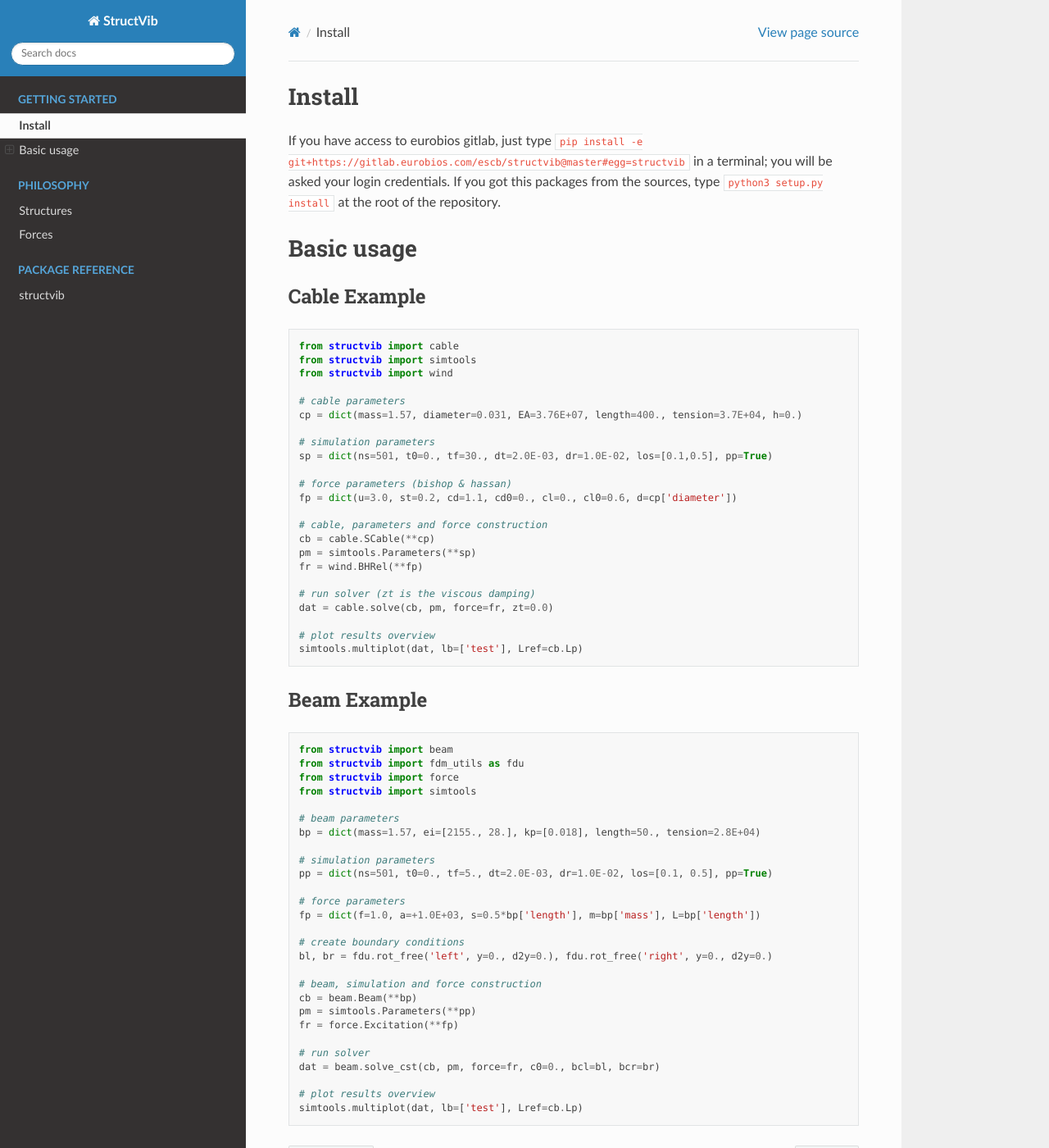
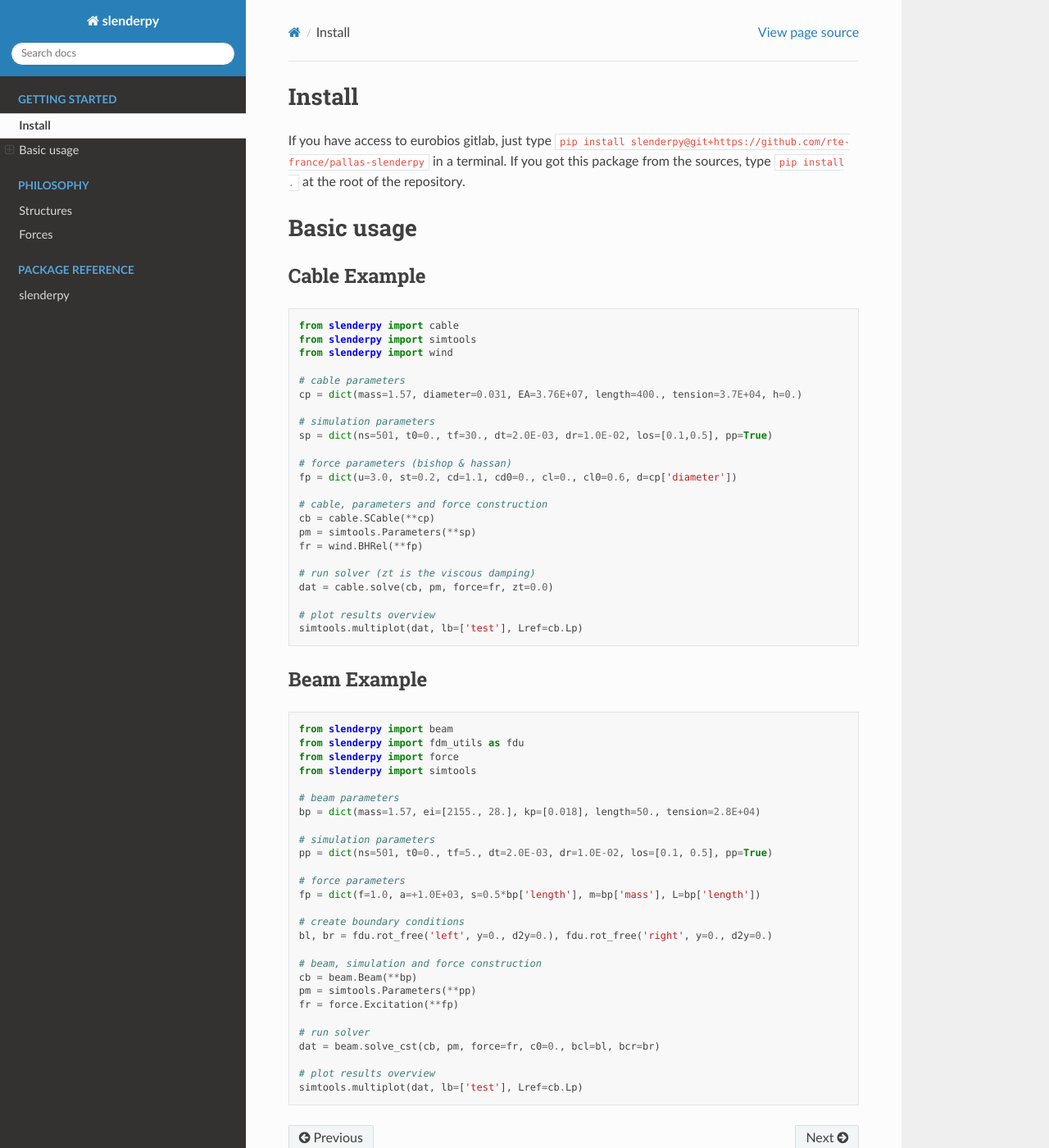
Before and after one commit to rte-france/pallas-slenderpy, a Sphinx documentation site: the page built from doc/getting-started.rst, in a window 1280 px wide and 1400 px high. Shown: the whole window at 82% size. Built offline with Sphinx 7.4.7 and the Read the Docs theme 2.0.0, drawn with Linux system fonts in a browser that asks for light colours; some of the changed text lies outside the part shown.

Commit message:
Name change in doc and readme

```diff
--- a/doc/conf.py
+++ b/doc/conf.py
@@ -10,30 +10,29 @@
 #
 import os
 import sys
+
 sys.path.insert(0, os.path.abspath('../'))
-
 
 # -- Project information -----------------------------------------------------
 
-project = 'StructVib'
-copyright = '2021, Eurobios'
-author = 'Eurobios'
+project = 'slenderpy'
+copyright = '2024, Eurobios Mews Labs'
+author = 'Eurobios Mews Labs'
 
 # The full version, including alpha/beta/rc tags
-release = '0.0.1'
-
+release = '2024.0.0'
 
 # -- General configuration ---------------------------------------------------
 
 # Add any Sphinx extension module names here, as strings. They can be
 # extensions coming with Sphinx (named 'sphinx.ext.*') or your custom
 # ones.
-extensions = ['sphinx.ext.autodoc',
-              'sphinx.ext.napoleon',
-              'sphinx.ext.intersphinx',
-              'sphinx.ext.coverage',
-              # 'numpydoc'
-              ]
+extensions = [
+    'sphinx.ext.autodoc',
+    'sphinx.ext.napoleon',
+    'sphinx.ext.intersphinx',
+    'sphinx.ext.coverage',
+]
 
 # Add any paths that contain templates here, relative to this directory.
 templates_path = ['_templates']
@@ -42,7 +41,6 @@ templates_path = ['_templates']
 # directories to ignore when looking for source files.
 # This pattern also affects html_static_path and html_extra_path.
 exclude_patterns = ['_build', 'Thumbs.db', '.DS_Store']
-
 
 # -- Options for HTML output -------------------------------------------------
 
@@ -54,6 +52,7 @@ on_rtd = os.environ.get('READTHEDOCS', None) == 'True'
 
 if not on_rtd:  # only import and set the theme if we're building docs locally
     import sphinx_rtd_theme
+
     html_theme = 'sphinx_rtd_theme'
     html_theme_path = [sphinx_rtd_theme.get_html_theme_path()]
 
--- a/doc/getting-started.rst
+++ b/doc/getting-started.rst
@@ -1,10 +1,9 @@
 Install
 =======
 
-If you have access to eurobios gitlab, just type ``pip install -e
-git+https://gitlab.eurobios.com/escb/structvib@master#egg=structvib``
-in a terminal; you will be asked your login credentials. If you got
-this packages from the sources, type ``python3 setup.py install`` at
+If you have access to eurobios gitlab, just type ``pip install slenderpy@git+https://github.com/rte-france/pallas-slenderpy``
+in a terminal. If you got
+this package from the sources, type ``pip install .`` at
 the root of the repository.
 
 Basic usage
@@ -15,9 +14,9 @@ Cable Example
 
 .. code-block:: python
 
-   from structvib import cable
-   from structvib import simtools
-   from structvib import wind
+   from slenderpy import cable
+   from slenderpy import simtools
+   from slenderpy import wind
 
    # cable parameters
    cp = dict(mass=1.57, diameter=0.031, EA=3.76E+07, length=400., tension=3.7E+04, h=0.)
@@ -45,10 +44,10 @@ Beam Example
 
 .. code-block:: python
 
-   from structvib import beam
-   from structvib import fdm_utils as fdu
-   from structvib import force
-   from structvib import simtools
+   from slenderpy import beam
+   from slenderpy import fdm_utils as fdu
+   from slenderpy import force
+   from slenderpy import simtools
 
    # beam parameters
    bp = dict(mass=1.57, ei=[2155., 28.], kp=[0.018], length=50., tension=2.8E+04)
--- a/doc/modules.rst
+++ b/doc/modules.rst
@@ -1,7 +1,7 @@
-structvib
+slenderpy
 =========
 
 .. toctree::
    :maxdepth: 4
 
-   structvib
+   slenderpy
--- a/pyproject.toml
+++ b/pyproject.toml
@@ -5,10 +5,10 @@ requires = [
 build-backend = "setuptools.build_meta"
 
 [project]
-name = "structvib"
+name = "slenderpy"
 version = "2024.0.0"
 authors = [
-  {name = "Eurobios Mews Labs", email = "emmanuel.cieren@mews-labs.com"},
+    { name = "Eurobios Mews Labs", email = "emmanuel.cieren@mews-labs.com" },
 ]
 description = "Simulation of slender structures like cables or beams"
 readme = "README.md"
@@ -28,4 +28,4 @@ dependencies = [
 ]
 
 [project.urls]
-"Homepage" = "https://gitlab.eurobios.com/main/structvib"
+"Homepage" = "https://github.com/rte-france/pallas-slenderpy"
```
Also changed, not shown: README.md (+14 -14 lines), doc/index.rst (+8 -8 lines), doc/slenderpy.rst (renamed from doc/structvib.rst, +20 -20 lines).
